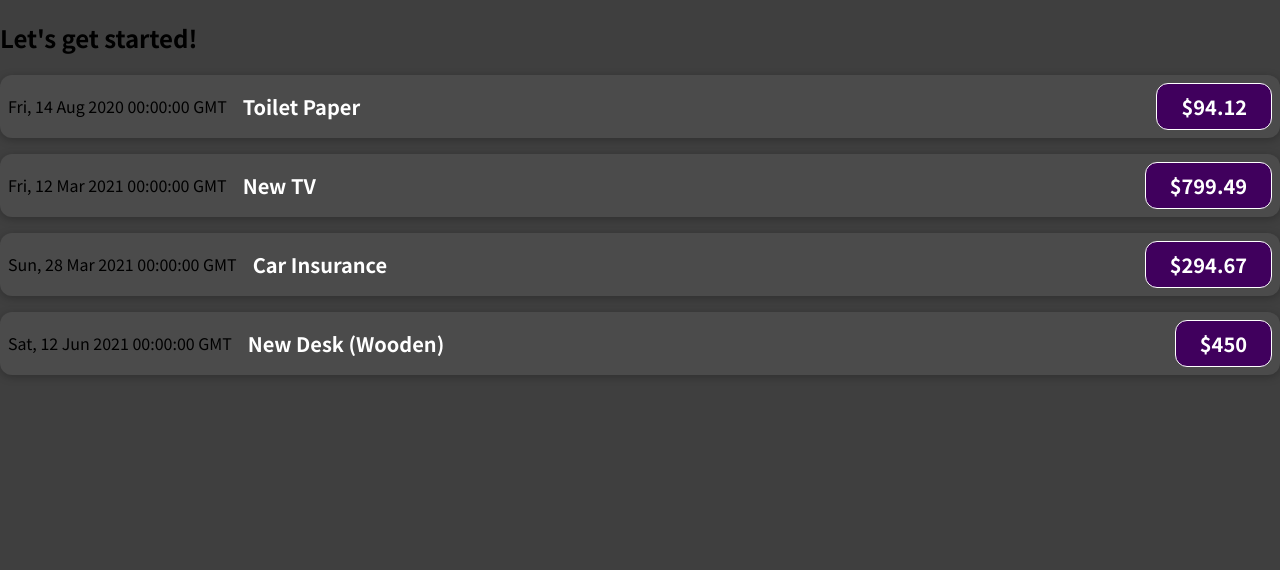
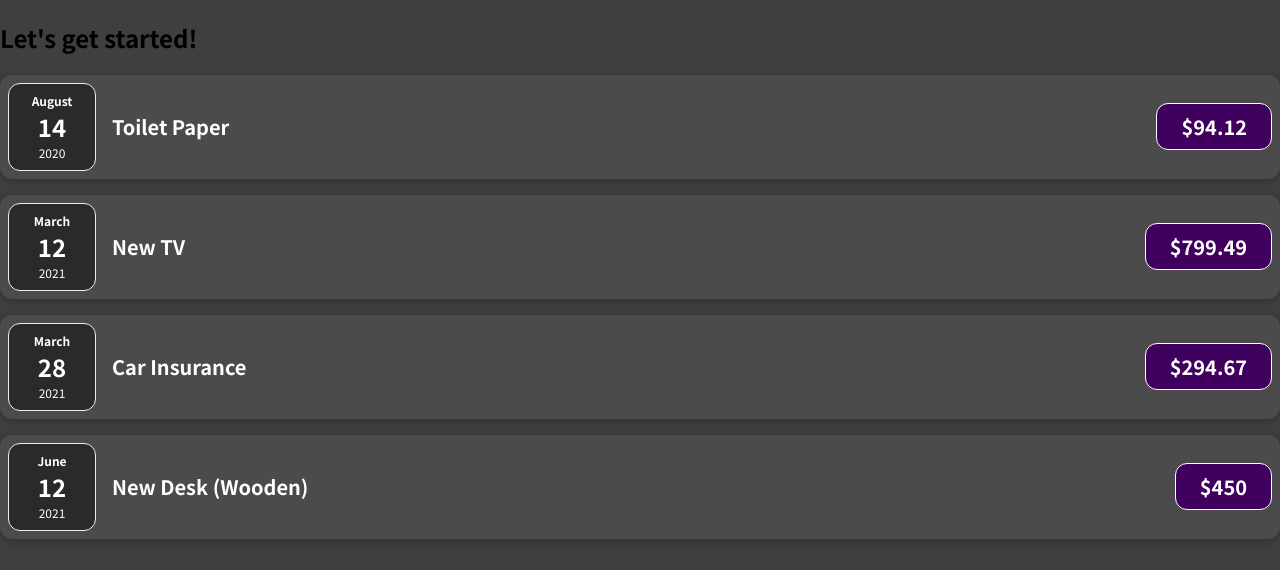
Before and after one commit to m-ashmawy/Expense-Tracker, a React (Create React App) app: page / in a window 1280 px wide. Shown: the top 570 px of the page. Built offline with nearby package versions, Linux system fonts and the light colour scheme.

Commit message:
splitted the date into an independent component

```diff
--- /dev/null
+++ b/src/components/ExpenseDate.css
@@ -0,0 +1,26 @@
+.expense-date {
+  display: flex;
+  flex-direction: column;
+  width: 5.5rem;
+  height: 5.5rem;
+  border: 1px solid #ececec;
+  background-color: #2a2a2a;
+  color: white;
+  border-radius: 12px;
+  align-items: center;
+  justify-content: center;
+}
+
+.expense-date__month {
+  font-size: 0.75rem;
+  font-weight: bold;
+}
+
+.expense-date__year {
+  font-size: 0.75rem;
+}
+
+.expense-date__day {
+  font-size: 1.5rem;
+  font-weight: bold;
+}
--- /dev/null
+++ b/src/components/ExpenseDate.jsx
@@ -0,0 +1,15 @@
+import React from "react";
+import "./ExpenseDate.css";
+
+export default function ExpenseDate({ date }) {
+  const month = date.toLocaleString("en-US", { month: "long" });
+  const day = date.getDate();
+  const year = date.getFullYear();
+  return (
+    <div className="expense-date">
+      <div className="expense-date__month">{month}</div>
+      <div className="expense-date__day">{day}</div>
+      <div className="expense-date__year">{year}</div>
+    </div>
+  );
+}
--- a/src/components/ExpenseItem.js
+++ b/src/components/ExpenseItem.js
@@ -1,12 +1,13 @@
 import "./ExpenseItem.css";
+import ExpenseDate from "./ExpenseDate";
 
-function ExpenseItem(props) {
+function ExpenseItem({ data }) {
   return (
     <div className="expense-item">
-      <div>{props.data.date.toUTCString()}</div>
+      <ExpenseDate date={data.date} />
       <div className="expense-item__description">
-        <h2>{props.data.title}</h2>
-        <div className="expense-item__price">${props.data.amount}</div>
+        <h2>{data.title}</h2>
+        <div className="expense-item__price">${data.amount}</div>
       </div>
     </div>
   );
```
